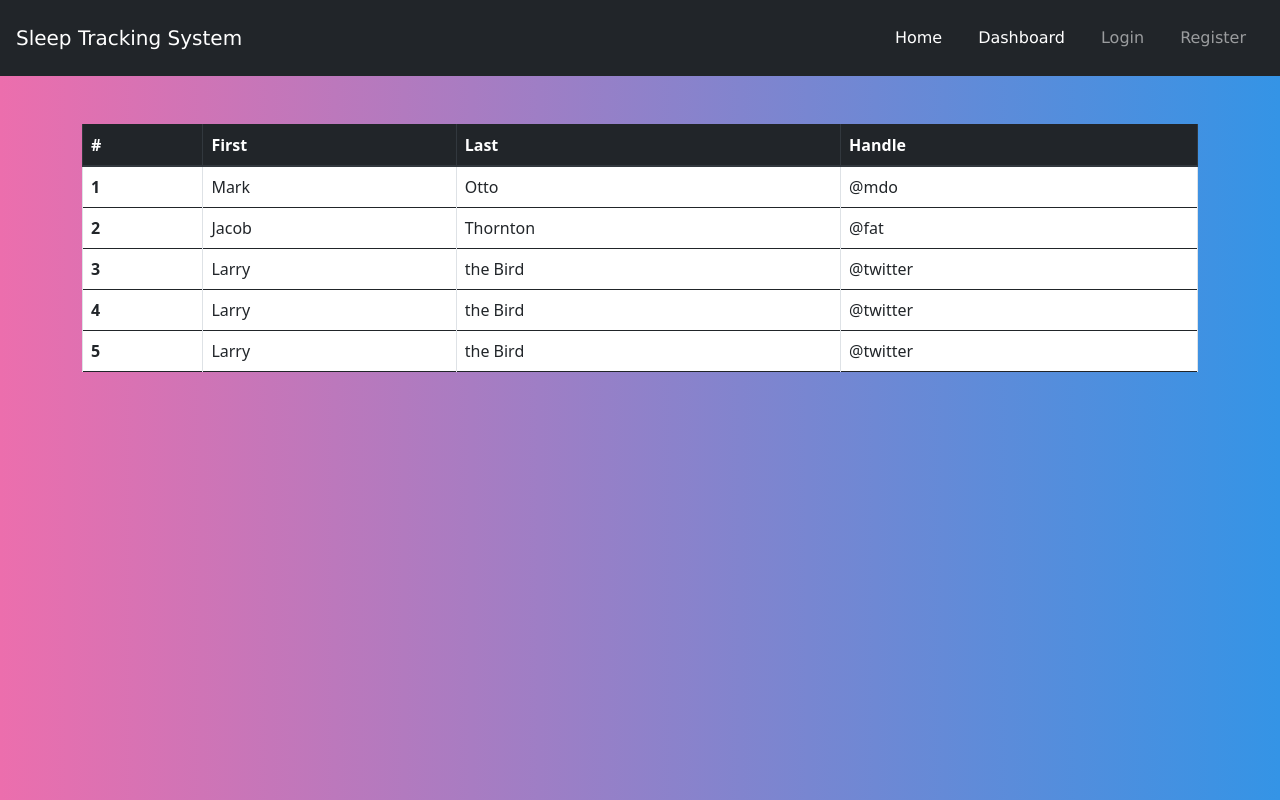
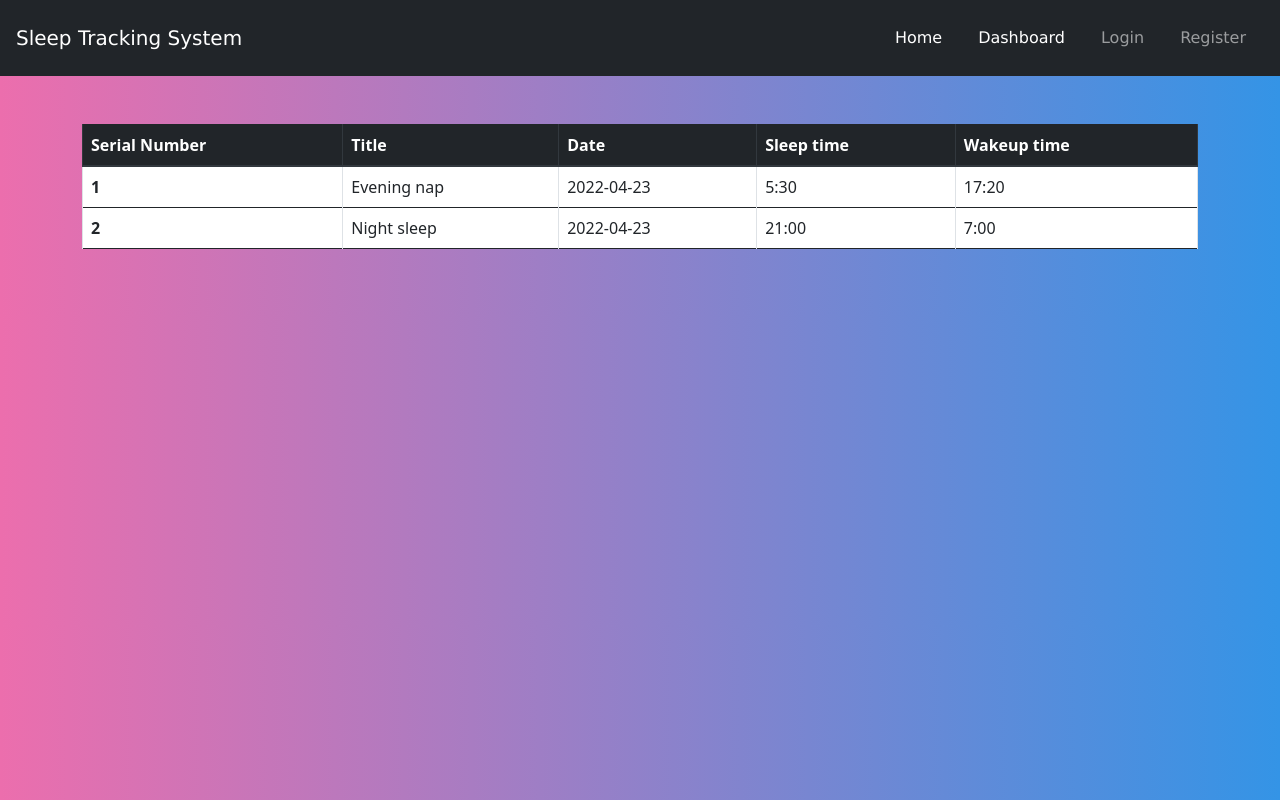
Before and after one commit to hamza-zaveri/Sleep-Tracking, a React (Create React App) app in the folder frontend/: page /dashboard in a window 1280 px wide. Built offline with nearby package versions, Linux system fonts and the light colour scheme.

Commit message:
minor updates

```diff
--- a/frontend/src/App.js
+++ b/frontend/src/App.js
@@ -26,7 +26,6 @@ const App = () => {
     <Dashboard/> */}
 
       <Navbar />
-
       <Routes>
         <Route path="/" exact element={<Home />} />
         <Route path="/dashboard" element={<Dashboard />} />
@@ -42,11 +41,8 @@ const App = () => {
         <Route
           path="/register"
           element={
-            <NotLoggedIn>
-              <Register />
-            </NotLoggedIn>
+              <Register/>
           }
-          exact
         />
         <Route
           path="/editprofile"
--- a/frontend/src/Components/Dashboard.js
+++ b/frontend/src/Components/Dashboard.js
@@ -1,55 +1,38 @@
-import React from 'react'
+import React from "react";
 
-const Dashboard=()=>{
-    return(
+const Dashboard = () => {
+  return (
     <div>
-
       <div class="container table-responsive py-5">
         <table class="table table-bordered table-hover">
           <thead class="thead-dark">
             <tr>
-      <th scope="col">#</th>
-      <th scope="col">First</th>
-      <th scope="col">Last</th>
-      <th scope="col">Handle</th>
+              <th scope="col">Serial Number</th>
+              <th scope="col">Title</th>
+              <th scope="col">Date</th>
+              <th scope="col">Sleep time</th>
+              <th scope="col">Wakeup time</th>
             </tr>
           </thead>
           <tbody>
             <tr>
               <th scope="row">1</th>
-      <td>Mark</td>
-      <td>Otto</td>
-      <td>@mdo</td>
+              <td>Evening nap</td>
+              <td>2022-04-23</td>
+              <td>5:30</td>
+              <td>17:20</td>
             </tr>
             <tr>
               <th scope="row">2</th>
-      <td>Jacob</td>
-      <td>Thornton</td>
-      <td>@fat</td>
-    </tr>
-    <tr>
-      <th scope="row">3</th>
-      <td>Larry</td>
-      <td>the Bird</td>
-      <td>@twitter</td>
-    </tr>
-     <tr>
-      <th scope="row">4</th>
-      <td>Larry</td>
-      <td>the Bird</td>
-      <td>@twitter</td>
-    </tr>
-    <tr>
-      <th scope="row">5</th>
-      <td>Larry</td>
-      <td>the Bird</td>
-      <td>@twitter</td>
+              <td>Night sleep</td>
+              <td>2022-04-23</td>
+              <td>21:00</td>
+              <td>7:00</td>
             </tr>
           </tbody>
         </table>
       </div>
-
     </div>
-    )
-}
-export default Dashboard
+  );
+};
+export default Dashboard;
--- a/frontend/src/Components/Register.js
+++ b/frontend/src/Components/Register.js
@@ -28,7 +28,7 @@ const Register = () => {
     const register = () => {
         const { name, username,email,phoneNo,dob, password, reEnterPassword } = user
         if( name && username && email && phoneNo && dob && password && (password === reEnterPassword)){
-            axios.post("http://localhost:5000/register", user)
+            axios.post("http://localhost:5001/register", user)
             .then( res => {
                 alert(res.data.message)
                 navigate("/login")
--- a/frontend/src/Home.css
+++ b/frontend/src/Home.css
@@ -23,7 +23,7 @@
   }
 
   section.jumbotron .container {
-    padding: 230px 0;
+    padding: 270px 0;
   }
 
   section.jumbotron:before {
```
Also changed, not shown: 1 other file (tests, documents, lock files or other folders). Lines whose indentation alone changed are shown as unchanged.
